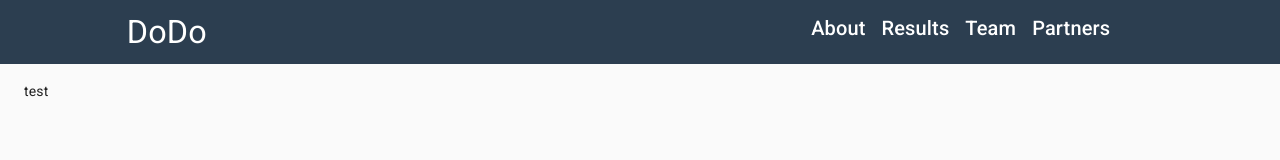
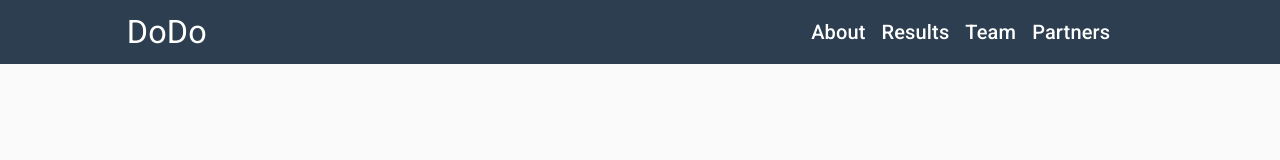
Before and after one commit to fraunhofer-iem/dodo-web, a React (Create React App) app: page / in a window 1280 px wide. Shown: the top 160 px of the page. Built offline with nearby package versions, Linux system fonts and the light colour scheme.

Commit message:
import cleanup

```diff
--- a/src/App.tsx
+++ b/src/App.tsx
@@ -1,9 +1,9 @@
-import CssBaseline from "@material-ui/core/CssBaseline";
 import {
+  CssBaseline,
   createMuiTheme,
   responsiveFontSizes,
   ThemeProvider,
-} from "@material-ui/core/styles";
+} from "@material-ui/core";
 import React from "react";
 import Content from "./components/content/Content";
 
--- a/src/components/content/Content.tsx
+++ b/src/components/content/Content.tsx
@@ -1,4 +1,4 @@
-import { Box, Container, Toolbar } from "@material-ui/core";
+import { Toolbar } from "@material-ui/core";
 import React, { useRef } from "react";
 import Section from "../section/Section";
 import { useIntersection } from "./IntersectionHook";
@@ -21,15 +21,10 @@ const Content = () => {
   return (
     <React.Fragment>
       <Toolbar />
-      <Container>
-        <Box my={2}>
-          <div>test</div>
-          <Section href={"about"} ref={refs.current[0]}></Section>
-          <Section href={"results"} ref={refs.current[1]}></Section>
-          <Section href={"team"} ref={refs.current[2]}></Section>
-          <Section href={"partners"} ref={refs.current[3]}></Section>
-        </Box>
-      </Container>
+      <Section href={"about"} ref={refs.current[0]}></Section>
+      <Section href={"results"} ref={refs.current[1]}></Section>
+      <Section href={"team"} ref={refs.current[2]}></Section>
+      <Section href={"partners"} ref={refs.current[3]}></Section>
     </React.Fragment>
   );
 };
--- a/src/components/navbar/Navbar.tsx
+++ b/src/components/navbar/Navbar.tsx
@@ -1,20 +1,10 @@
 import React, { useState } from "react";
 import { createStyles, makeStyles, Theme } from "@material-ui/core/styles";
-import AppBar from "@material-ui/core/AppBar";
-import Toolbar from "@material-ui/core/Toolbar";
-import Typography from "@material-ui/core/Typography";
-import Button from "@material-ui/core/Button";
 import NavbarLink, { TitleLink } from "./NavbarLink";
-import { Grid } from "@material-ui/core";
+import { Grid, Typography, Toolbar, AppBar } from "@material-ui/core";
 
 const useStyles = makeStyles((theme: Theme) =>
   createStyles({
-    root: {
-      flexGrow: 1,
-      borderBottom: "solid",
-      borderBottomColor: "#e0e0e0",
-      borderBottomWidth: "1px",
-    },
     flex: {
       flexGrow: 1,
     },
@@ -29,103 +19,6 @@ const useStyles = makeStyles((theme: Theme) =>
     },
   })
 );
-// link style
-// .rounded {
-//   border-radius: 0.5rem !important;
-// }
-// .px-0 {
-//   padding-right: 0 !important;
-// }
-// .px-0 {
-//   padding-left: 0 !important;
-// }
-// .py-3 {
-//   padding-top: 1rem !important;
-// }
-// .py-3 {
-//   padding-bottom: 1rem !important;
-// }
-// .px-lg-3 {
-//   padding-right: 1rem !important;
-// }
-// .navbar-brand {
-//   display: inline-block;
-//   padding-top: 0.3125rem;
-//   padding-bottom: 0.3125rem;
-//   margin-right: 1rem;
-//   font-size: 1.25rem;
-//   line-height: inherit;
-//   white-space: nowrap;
-// }
-// .navbar-brand:hover, .navbar-brand:focus {
-//   text-decoration: none;
-// }
-
-// @media (max-width: 991.98px) {
-//   .navbar-expand-lg > .container,
-// .navbar-expand-lg > .container-fluid,
-// .navbar-expand-lg > .container-sm,
-// .navbar-expand-lg > .container-md,
-// .navbar-expand-lg > .container-lg,
-// .navbar-expand-lg > .container-xl {
-//     padding-right: 0;
-//     padding-left: 0;
-//   }
-// }
-// @media (min-width: 992px) {
-//   .navbar-expand-lg {
-//     flex-flow: row nowrap;
-//     justify-content: flex-start;
-//   }
-//   .navbar-expand-lg .navbar-nav {
-//     flex-direction: row;
-//   }
-//   .navbar-expand-lg .navbar-nav .dropdown-menu {
-//     position: absolute;
-//   }
-//   .navbar-expand-lg .navbar-nav .nav-link {
-//     padding-right: 0.5rem;
-//     padding-left: 0.5rem;
-//   }
-//   .navbar-expand-lg > .container,
-// .navbar-expand-lg > .container-fluid,
-// .navbar-expand-lg > .container-sm,
-// .navbar-expand-lg > .container-md,
-// .navbar-expand-lg > .container-lg,
-// .navbar-expand-lg > .container-xl {
-//     flex-wrap: nowrap;
-//   }
-//   .navbar-expand-lg .navbar-nav-scroll {
-//     overflow: visible;
-//   }
-//   .navbar-expand-lg .navbar-collapse {
-//     display: flex !important;
-//     flex-basis: auto;
-//   }
-//   .navbar-expand-lg .navbar-toggler {
-//     display: none;
-//   }
-// }
-
-// .navbar {
-//   position: relative;
-//   display: flex;
-//   flex-wrap: wrap;
-//   align-items: center;
-//   justify-content: space-between;
-//   padding: 0.5rem 1rem;
-// }
-// .navbar .container,
-// .navbar .container-fluid,
-// .navbar .container-sm,
-// .navbar .container-md,
-// .navbar .container-lg,
-// .navbar .container-xl {
-//   display: flex;
-//   flex-wrap: wrap;
-//   align-items: center;
-//   justify-content: space-between;
-// }
 
 interface Props {
   titleElement: NavElement;
@@ -153,17 +46,10 @@ const NavBar: React.FC<Props> = (props) => {
     );
   };
 
-  // | 'flex-start'
-  // | 'center'
-  // | 'flex-end'
-  // | 'space-between'
-  // | 'space-around'
-  // | 'space-evenly';
   return (
-    <div className={classes.root}>
     <AppBar position="fixed" className={classes.appBar}>
       <Toolbar>
-          <Grid container justify="flex-start">
+        <Grid container justify="center" alignItems="center">
           <Grid item xs={1} />
           <Grid item xs>
             <TitleLink>{props.titleElement.text}</TitleLink>
@@ -182,7 +68,6 @@ const NavBar: React.FC<Props> = (props) => {
         </Grid>
       </Toolbar>
     </AppBar>
-    </div>
   );
 };
 
```
Lines whose indentation alone changed are shown as unchanged.
